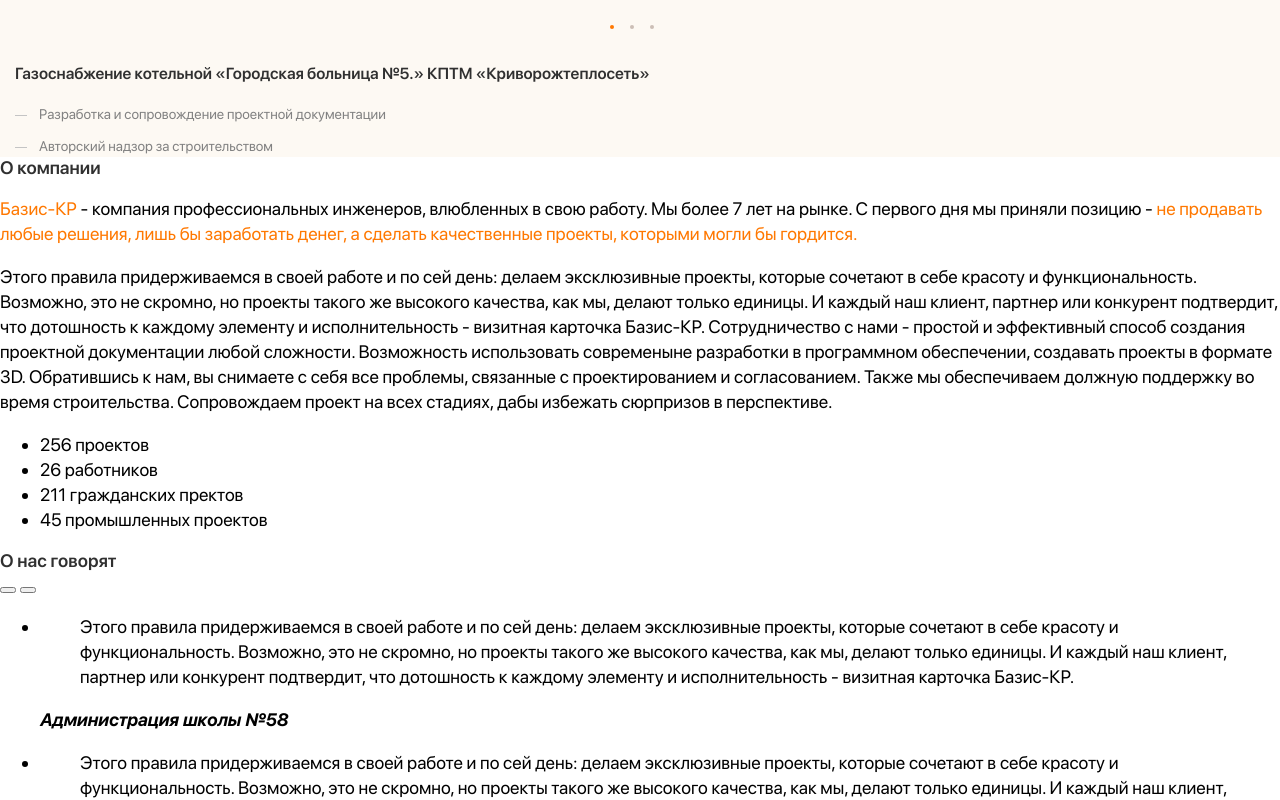
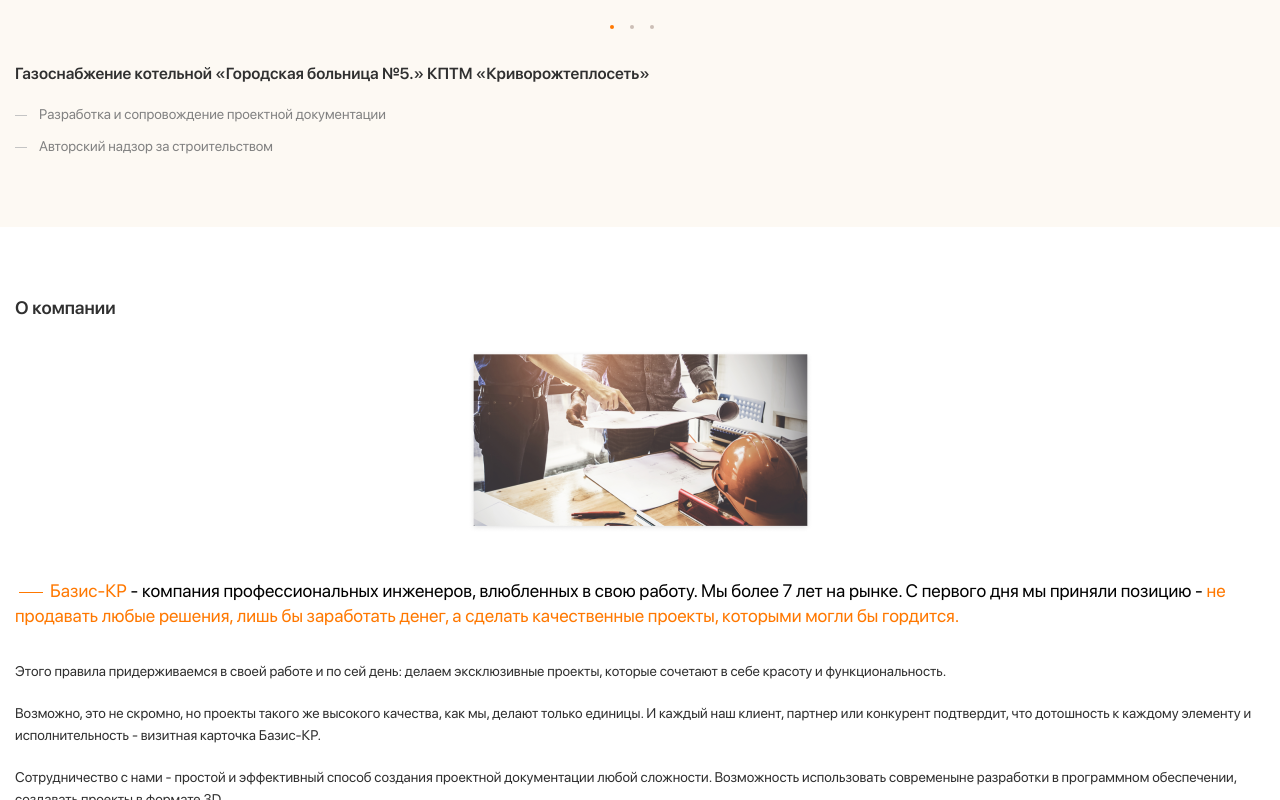
Before and after one commit to Saref111/bazis-front, a website: page source/index.html in a window 1280 px wide. Shown: the part 5430-6230 px from the top of the page. Drawn offline with nearby package versions, Linux system fonts and the light colour scheme; files that its build step writes are made by us from their sources.

Commit message:
results section mobile

```diff
--- a/source/index.html
+++ b/source/index.html
@@ -388,9 +388,12 @@
                 <h2 class="about-section__title title">О компании</h2>
                 <p class="about-section__company"><span class="orange">Базис-КР</span> - компания профессиональных инженеров, влюбленных в свою работу. Мы более 7 лет на рынке. С первого дня мы приняли позицию - <span class="orange">не продавать любые решения, лишь бы заработать денег, а сделать качественные проекты, которыми могли бы гордится.</span></p>
                 <div class="about-section__results results">
-                    <p class="results__text">
-                        <span>Этого правила придерживаемся в своей работе и по сей день: делаем эксклюзивные проекты, которые сочетают в себе красоту и функциональность.</span> Возможно, это не скромно, но проекты такого же высокого качества, как мы, делают только единицы. И каждый наш клиент, партнер или конкурент подтвердит, что дотошность к каждому элементу и исполнительность - визитная карточка Базис-КР. Сотрудничество с нами - простой и эффективный способ создания проектной документации любой сложности. Возможность использовать современыне разработки в программном обеспечении, создавать проекты в формате 3D. Обратившись к нам, вы снимаете с себя все проблемы, связанные с проектированием и согласованием. Также мы обеспечиваем должную поддержку во время строительства. Сопровождаем проект на всех стадиях, дабы избежать сюрпризов в перспективе.
-                    </p>
+                    <div class="results__text">
+                        <p class="results__paragraph">Этого правила придерживаемся в своей работе и по сей день: делаем эксклюзивные проекты, которые сочетают в себе красоту и функциональность.</p>
+                        <p class="results__paragraph">Возможно, это не скромно, но проекты такого же высокого качества, как мы, делают только единицы. И каждый наш клиент, партнер или конкурент подтвердит, что дотошность к каждому элементу и исполнительность - визитная карточка Базис-КР.</p>
+                        <p class="results__paragraph">Сотрудничество с нами - простой и эффективный способ создания проектной документации любой сложности. Возможность использовать современыне разработки в программном обеспечении, создавать проекты в формате 3D.</p>
+                        <p class="results__paragraph">Обратившись к нам, вы снимаете с себя все проблемы, связанные с проектированием и согласованием. Также мы обеспечиваем должную поддержку во время строительства. Сопровождаем проект на всех стадиях, дабы избежать сюрпризов в перспективе.</p>
+                    </div>
                     <ul class="results__list">
                         <li class="results__item">
                             <span class="results__number">256</span> проектов
--- a/source/js/script.js
+++ b/source/js/script.js
@@ -72,7 +72,6 @@
         bulletActiveClass: 'img-container__pag-button--active',
         clickable: true,
         renderBullet: function (index, className) {
-            console.log(className)
             return `<button class="${className}">
                 <span class="visually-hidden">Слайд ${index}</span>
             </button>`;
--- /dev/null
+++ b/source/scss/blocks/about-section.scss
@@ -0,0 +1,37 @@
+.about-section {
+    padding-top: 70px;
+    width: 100%;
+
+    &__wrapper {
+        width: 100%;
+        padding: 0 15px;
+    }
+
+    &__company {
+        margin: 32px 0;
+        padding-top: 228px;
+        background-image: url('../img/company-mobile.png');
+        background-repeat: no-repeat;
+        background-position: center 0;
+        background-size: 345px 183px;
+
+        @media (min-resolution: 1.5dppx) {
+            background-image: url('../img/company-mobile@2x.png');
+        }
+
+        & .orange:first-child {
+            position: relative;
+            padding-left: 35px;
+
+            &::before {
+                position: absolute;
+                content: "";
+                width: 24px;
+                height: 1px;
+                top: 12px;
+                left: 4px;
+                background-color: #FF7800;
+            }
+        }
+    }
+}
--- a/source/scss/blocks/ready-section.scss
+++ b/source/scss/blocks/ready-section.scss
@@ -1,6 +1,7 @@
 .ready-section {
     width: 100%;
     background: #FDF9F3;
+    padding-bottom: 70px;
 
     &__wrapper {
         width: 100%;
@@ -17,9 +18,25 @@
 
     &__item {
         margin-bottom: 79px;
+        position: relative;
+
+        &::after {
+            position: absolute;
+            content: "";
+            bottom: -40px;
+            width: 100%;
+            height: 1px;
+            background-color: #c4c4c4;
+        }
 
         &:last-child {
             margin: 0;
+
+            &::after {
+                width: 1px;
+                height: 1px;
+                background-color: transparent;
+            }
         }
     }
 }
--- /dev/null
+++ b/source/scss/blocks/results.scss
@@ -0,0 +1,41 @@
+.results {
+    font-family: SF Pro Display, sans-serif;
+    font-style: normal;
+    font-weight: normal;
+    font-size: 14px;
+    line-height: 22px;
+    color: #303030;
+
+    &__paragraph {
+        margin: 20px 0;
+    }
+
+    &__list {
+        @include list-reset;
+
+
+    }
+
+    &__item {
+        font-weight: 600;
+        font-size: 18px;
+        line-height: 26px;
+        border-top: 1px solid #c4c4c4;
+        padding-top: 15px;
+        padding-bottom: 40px;
+
+        &:last-child {
+            border-bottom: 1px solid #c4c4c4;
+            padding-bottom: 78px;
+        }
+    }
+
+    &__number {
+        font-weight: 500;
+        font-size: 64px;
+        line-height: 76px;
+        padding-right: 15px;
+
+        color: #000000;
+    }
+}
--- a/source/scss/style.scss
+++ b/source/scss/style.scss
@@ -21,3 +21,5 @@
 @import "./blocks/ready-section.scss";
 @import "./blocks/img-container.scss";
 @import "./blocks/project.scss";
+@import "./blocks/about-section.scss";
+@import "./blocks/results.scss";
```
Also changed, not shown: source/img/company-mobile.png (added), source/img/company-mobile@2x.png (added), source/img/company.png (renamed from source/img/Фото1.png), 2 other files.
